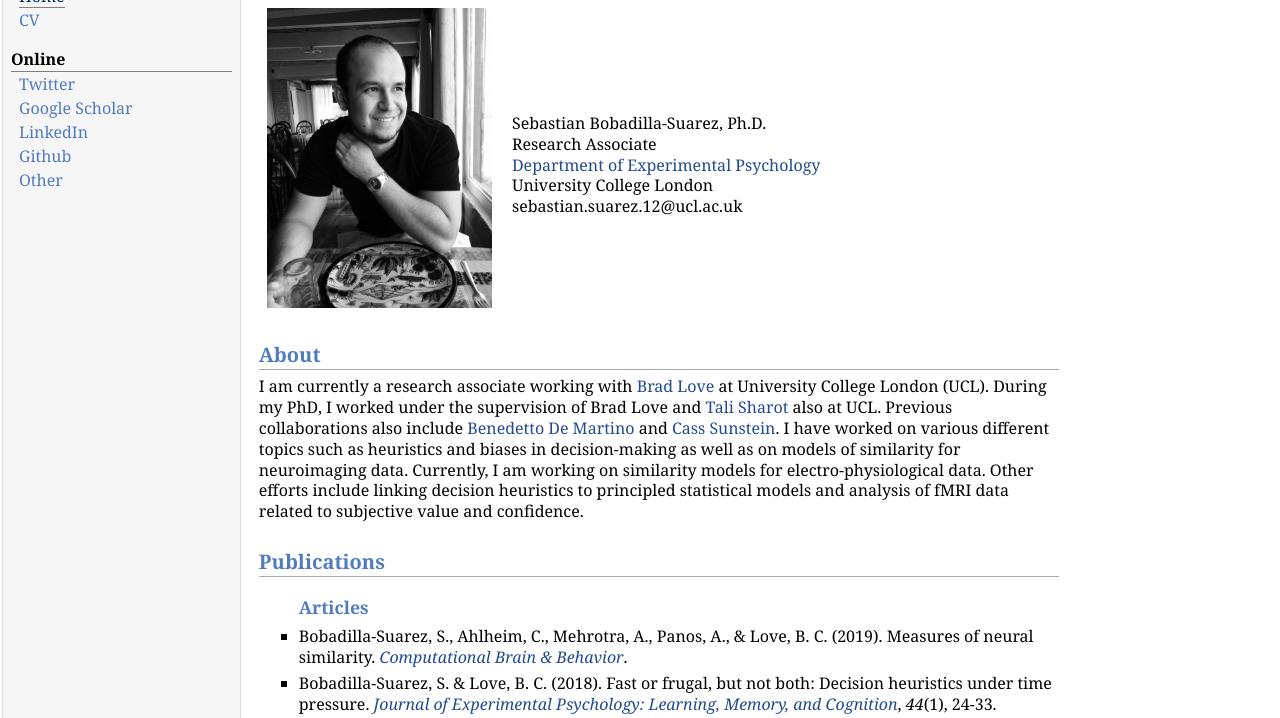
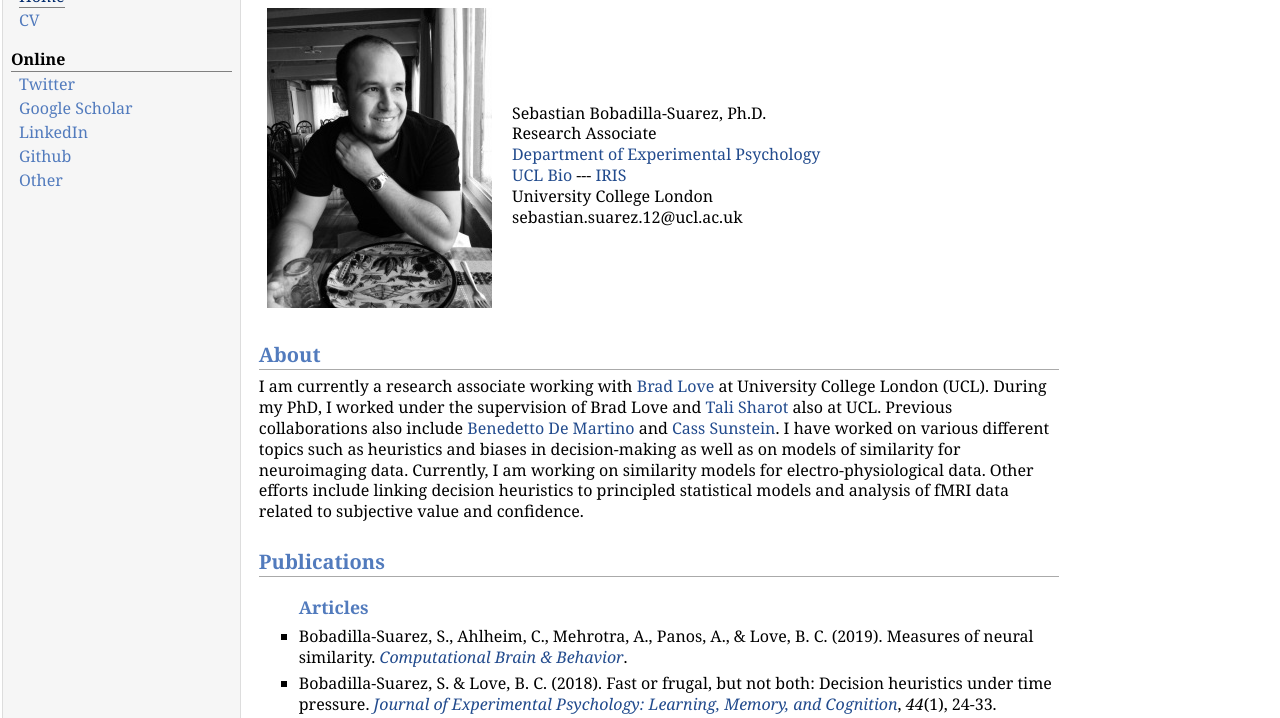
Before and after one commit to bobaseb/bobaseb.github.io, a plain HTML site: page index.html in a window 1280 px wide. Shown: the part 68-786 px from the top of the page. Drawn offline with nearby package versions, Linux system fonts and the light colour scheme; some packages are replaced by stand-ins of ours.

Commit message:
iris and ep site

```diff
--- a/index.html
+++ b/index.html
@@ -40,6 +40,9 @@ MathJax.Hub.Config({
 Sebastian Bobadilla-Suarez, Ph.D. <br />
 Research Associate <br />
 <a href="https://www.ucl.ac.uk/pals/research/experimental-psychology/" target=&ldquo;blank&rdquo;>Department of Experimental Psychology</a><br />
+<a href="https://www.ucl.ac.uk/pals/research/experimental-psychology/person/sebastian-bobadilla-suarez/" target=&ldquo;blank&rdquo;>UCL Bio</a> ---
+<a href="https://iris.ucl.ac.uk/iris/browse/profile?upi=BOBAD96" target=&ldquo;blank&rdquo;>IRIS</a><br />
+
 University College London <br />
 sebastian.suarez.12@ucl.ac.uk</p>
 </td></tr></table>
```
